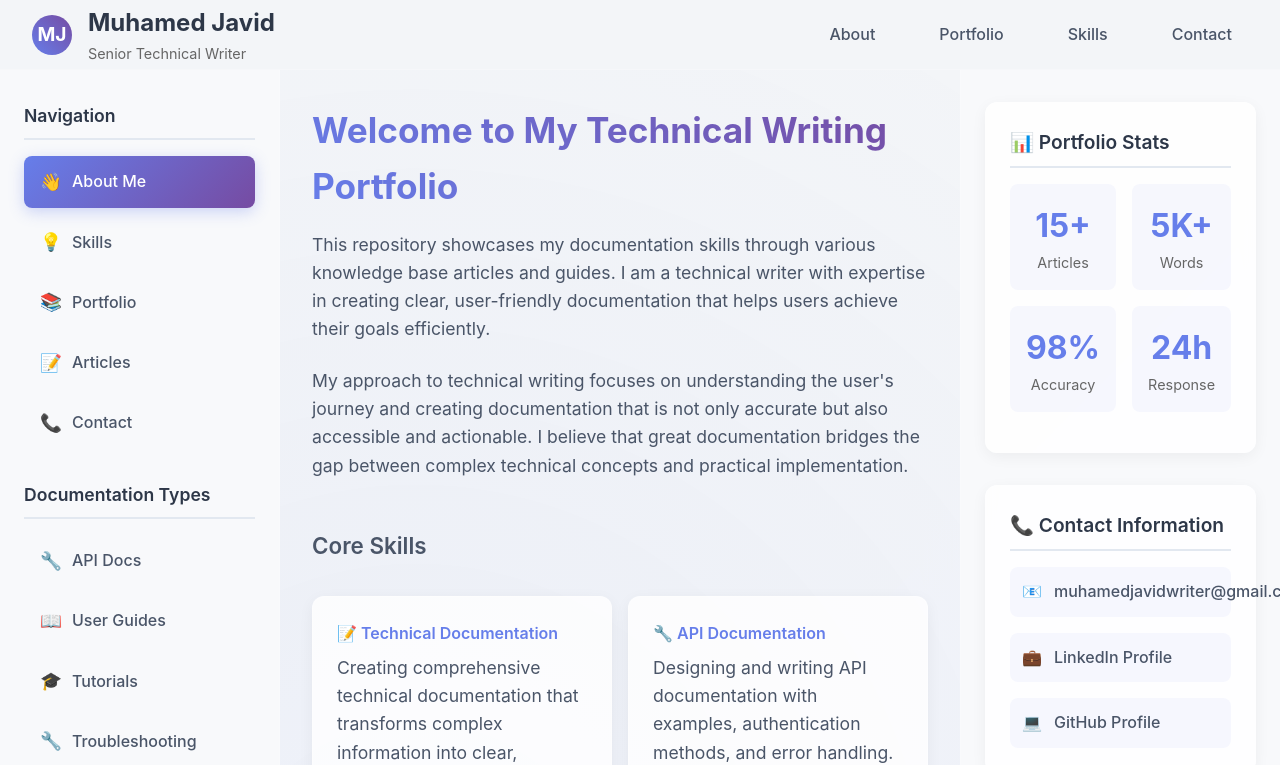
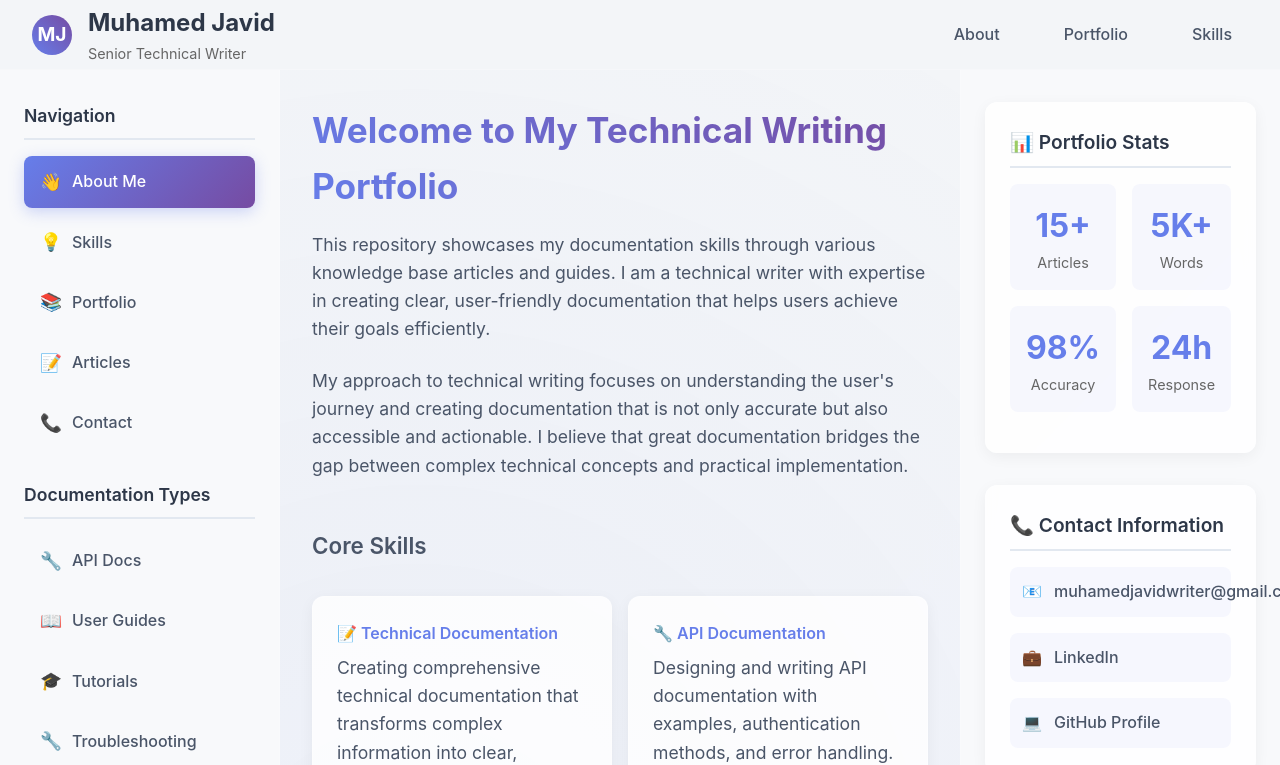
Before and after one commit to Muhamed-javid-writer/reimagined-portfolio, a Jekyll site: the page index.html, which Jekyll copies as it is, in a window 1280 px wide. Shown: the top 765 px of the page. Built offline with Jekyll 4.4.1, drawn with Linux system fonts in a browser that asks for light colours.

Commit message:
Update index.html

```diff
--- a/index.html
+++ b/index.html
@@ -514,7 +514,6 @@
                 <a href="#about">About</a>
                 <a href="#portfolio">Portfolio</a>
                 <a href="#skills">Skills</a>
-                <a href="#contact">Contact</a>
             </nav>
         </header>
 
@@ -662,11 +661,11 @@
                 <div class="contact-info">
                     <div class="contact-item">
                         <span>📧</span>
-                        <a href="mailto:muhamedjavidwriter@gmail.com.com">muhamedjavidwriter@gmail.com.com</a>
+                        <a href="mailto:muhamedjavidwriter@gmail.com.com">muhamedjavidwriter@gmail.com</a>
                     </div>
                     <div class="contact-item">
                         <span>💼</span>
-                        <a href="https://linkedin.com/in/muhamed-javid " target="_blank">LinkedIn Profile</a>
+                        <a href="https://linkedin.com/in/muhamed-javid" target="_blank">LinkedIn</a>
                     </div>
                     <div class="contact-item">
                         <span>💻</span>
```
